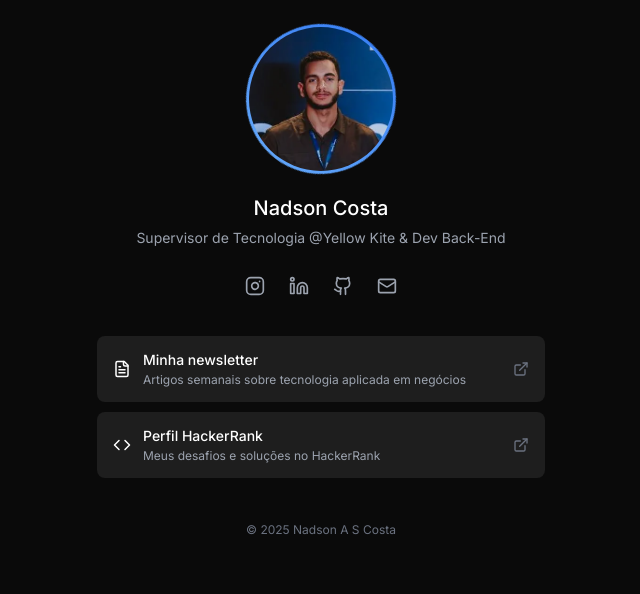
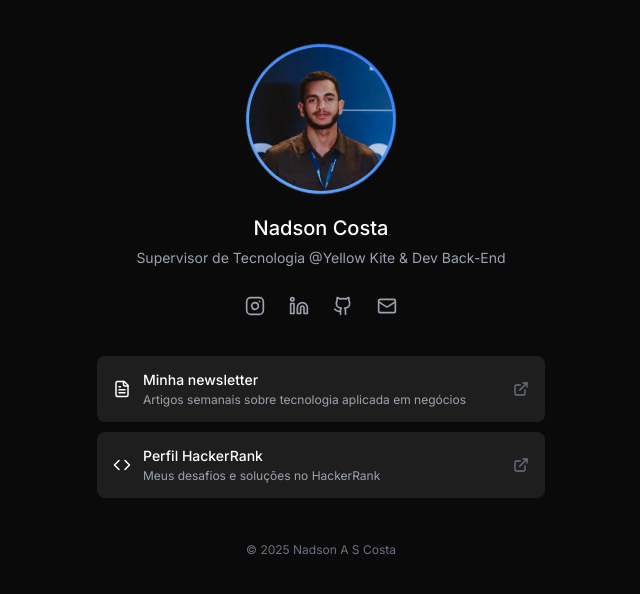
Before and after one commit to nadson-costa/nadson-mapa-links, a React (Vite) app: page / in a window 1280 px wide. Shown: the top 594 px of the page, without its empty margins (319-959 px from the left). Built offline with nearby package versions, Linux system fonts and the light colour scheme.

Commit message:
feat: Inserção de margin-top no avatar

```diff
--- a/src/components/Avatar.jsx
+++ b/src/components/Avatar.jsx
@@ -10,7 +10,7 @@ export default function Avatar({ imageUrl, alt }) {
   }, [imageUrl])
 
   return (
-    <div className="flex justify-center mb-5">
+    <div className="flex justify-center mb-5 mt-5">
       <div className="relative w-[150px] h-[150px]">
         <div className="absolute inset-0 rounded-full bg-gradient-to-r from-blue-500 via-blue-400 to-blue-500 animate-spin-slow bg-[length:200%_200%]"></div>
         <div
```
